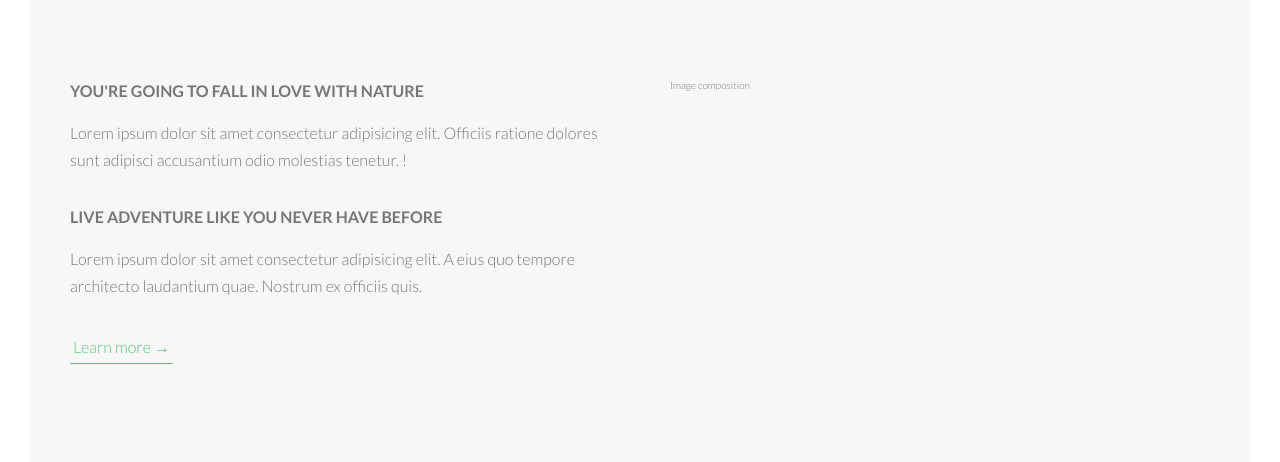
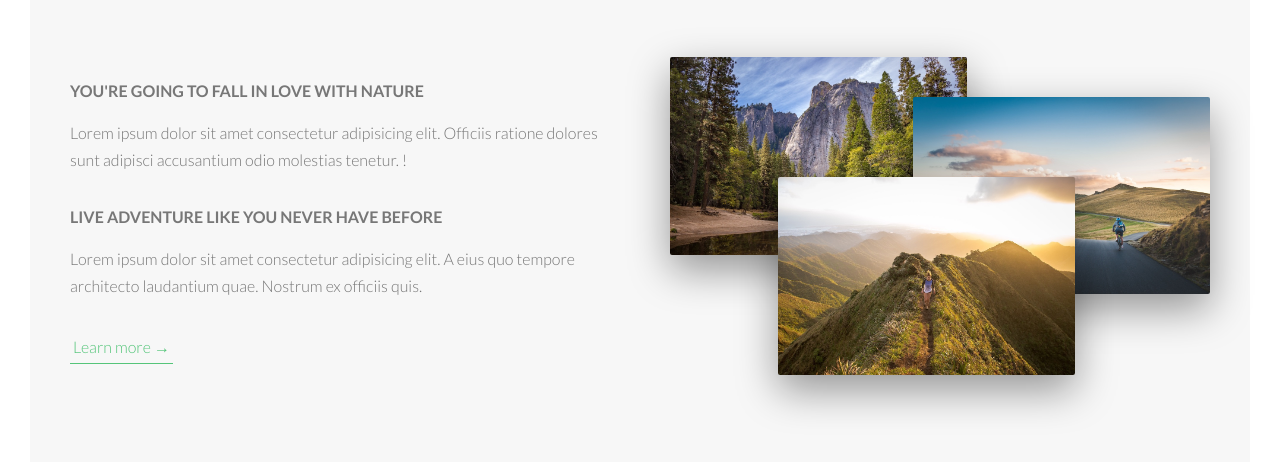
Before and after one commit to space11/Excursion-Agency-Layout---Nature, a website: page index.html in a window 1280 px wide. Shown: the part 953-1415 px from the top of the page. Drawn offline with Linux system fonts and the light colour scheme.

Commit message:
Complete Building The About Section - Part 3

```diff
--- a/index.html
+++ b/index.html
@@ -42,7 +42,11 @@
                     <a href="#" class="btn-text">Learn more &rarr;</a>
                 </div>
                 <div class="col-1-of-2">
-                    Image composition
+                    <div class="composition">
+                        <img src="img/nat-1-large.jpg" alt="Photo 1" class="composition__photo composition__photo--p1">
+                        <img src="img/nat-2-large.jpg" alt="Photo 2" class="composition__photo composition__photo--p2">
+                        <img src="img/nat-3-large.jpg" alt="Photo 3" class="composition__photo composition__photo--p3">
+                    </div>
                 </div>
             </div>
         </section>
--- /dev/null
+++ b/sass/components/_composition.scss
@@ -0,0 +1,41 @@
+.composition {
+  position: relative;
+
+  //When we hover composition than select photo that is not hover
+  //composition:hover composition__photo:not(:hover)
+  &:hover &__photo:not(:hover) {
+    transform: scale(0.95);
+  }
+
+  &__photo {
+    width: 55%;
+    box-shadow: 0 1.5rem 4rem rgba($color-black, 0.4);
+    border-radius: 2px;
+    position: absolute;
+    z-index: 10;
+    transition: all 0.2s;
+
+    &--p1 {
+      left: 0;
+      top: -2rem;
+    }
+
+    &--p2 {
+      right: 0;
+      top: 2rem;
+    }
+
+    &--p3 {
+      left: 20%;
+      top: 10rem;
+    }
+
+    &:hover {
+      transform: scale(1.05) translateY(-0.5rem);
+      box-shadow: 0 2.5rem 4rem rgba($color-black, 0.5);
+      z-index: 20;
+      outline: 1.5rem solid $color-primary;
+      outline-offset: 2rem;
+    }
+  }
+}
--- a/sass/main.scss
+++ b/sass/main.scss
@@ -8,6 +8,7 @@
 @import "base/utilities";
 
 @import "components/button";
+@import "components/composition";
 
 @import "layout/grid";
 @import "layout/header";
```
Also changed, not shown: css/style.css, 1 other file.
